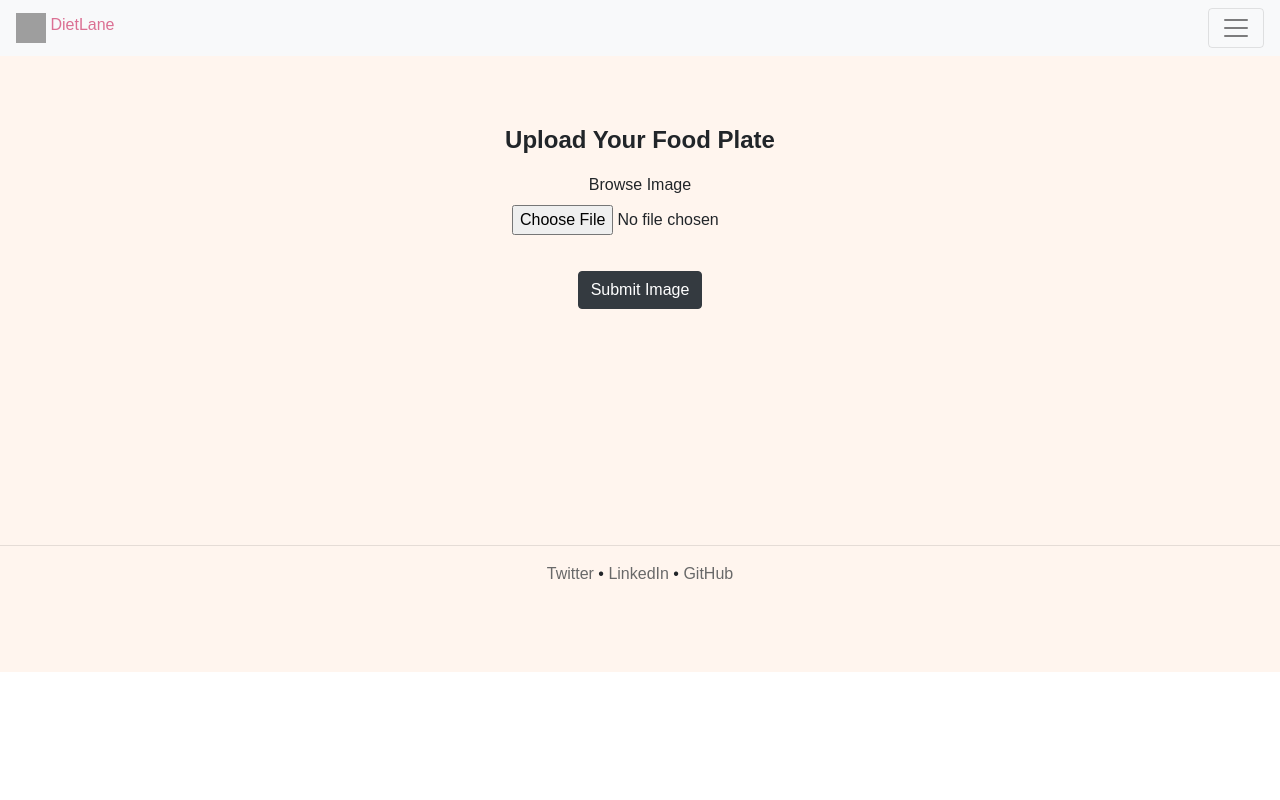
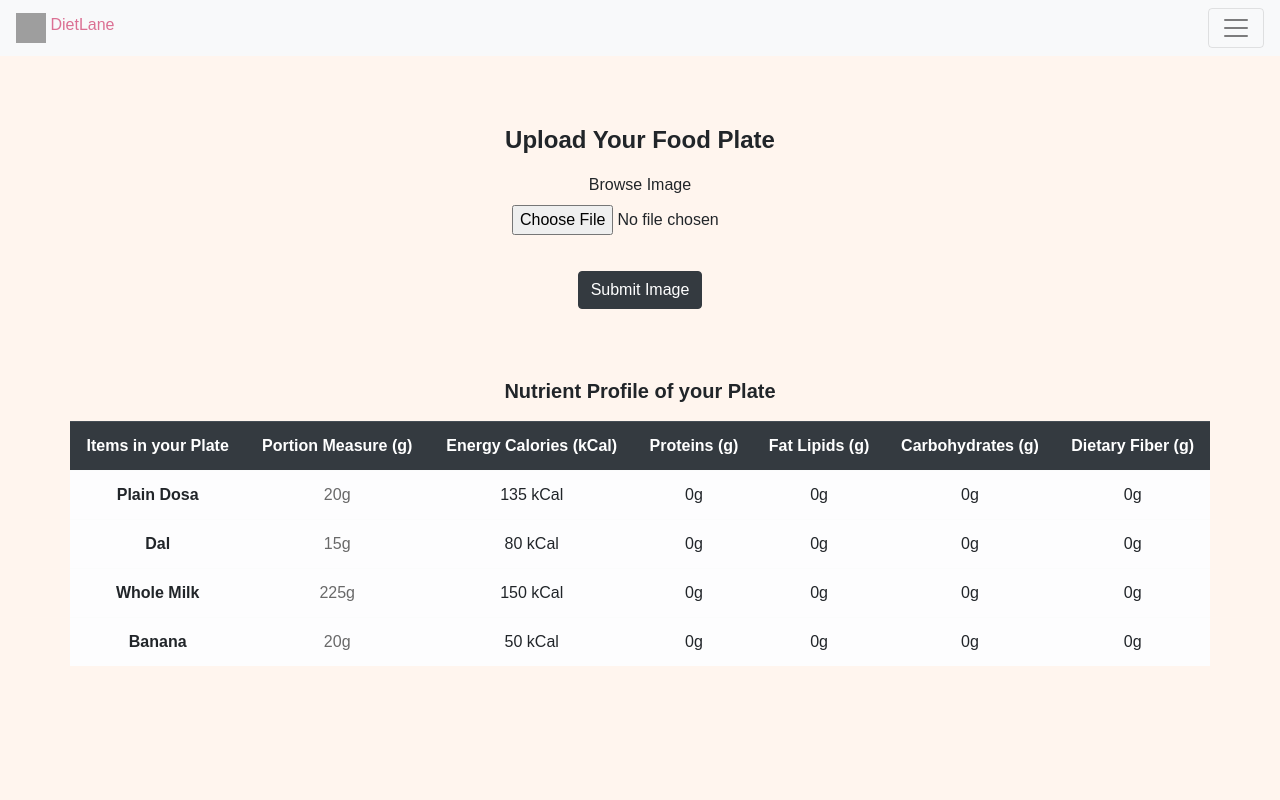
Before and after one commit to fardeenxbaig/dietetics, a React (Create React App) app: page / in a window 1280 px wide. Both pictures are taken after a click on the button "Evaluate My Plate". Shown: the top 800 px of the page. Built offline with nearby package versions, Linux system fonts and the light colour scheme; grey boxes are pictures that could not be loaded.

Commit message:
Changed logo & completed nutrient table

```diff
--- a/src/components/data/calorie-data.js
+++ b/src/components/data/calorie-data.js
@@ -1,23 +1,39 @@
 const calorieData = [
   {
     name: "Plain Dosa",
-    measure: "1 medium",
-    calories: 135
+    measure: 20,
+    calories: 135,
+    proteins: 0,
+    fats: 0,
+    carbs: 0,
+    fiber: 0
   },
   {
     name: "Dal",
-    measure: "1 large katori",
-    calories: 80
+    measure: 15,
+    calories: 80,
+    proteins: 0,
+    fats: 0,
+    carbs: 0,
+    fiber: 0
   },
   {
     name: "Whole Milk",
-    measure: "225 ml (1 cup)",
-    calories: 150
+    measure: 225,
+    calories: 150,
+    proteins: 0,
+    fats: 0,
+    carbs: 0,
+    fiber: 0
   },
   {
     name: "Banana",
-    measure: "1/2 medium",
-    calories: 50
+    measure: 20,
+    calories: 50,
+    proteins: 0,
+    fats: 0,
+    carbs: 0,
+    fiber: 0
   }
 ];
 
--- a/src/components/enterimage.js
+++ b/src/components/enterimage.js
@@ -1,8 +1,12 @@
-import React, { useState } from "react";
+import React, { useState, useEffect } from "react";
 import { NutrientOutput } from "./displaynutrients";
 
 export function ImageInput() {
-  const [state, setState] = useState({ clicked: false, file: null });
+  const [state, setState] = useState({ clicked: true, file: null });
+
+  useEffect(() => {
+    if (state.clicked) return <NutrientOutput />;
+  });
 
   return (
     <form>
--- a/src/components/food-details.js
+++ b/src/components/food-details.js
@@ -6,8 +6,12 @@ function FoodDetails(props) {
   return (
     <tr className="table-light">
       <td style={{ fontWeight: "bold" }}>{props.name}</td>
-      <td style={{ color: "dimgray" }}>{props.measure}</td>
-      <td>({props.calories}) Cal</td>
+      <td style={{ color: "dimgray" }}>{props.measure}g</td>
+      <td>{props.calories} kCal</td>
+      <td>{props.proteins}g</td>
+      <td>{props.fats}g</td>
+      <td>{props.carbs}g</td>
+      <td>{props.fiber}g</td>
     </tr>
   );
 }
@@ -15,11 +19,15 @@ function FoodDetails(props) {
 /* Display Food Details Table */
 export function FoodTable(props) {
   return (
-    <table className="container w-50 table table-hover">
+    <table className="container w-100 table table-hover">
       <tr class="thead-dark">
         <th>Items in your Plate</th>
-        <th>Measure</th>
-        <th>Calories</th>
+        <th>Portion Measure (g)</th>
+        <th>Energy Calories (kCal)</th>
+        <th>Proteins (g)</th>
+        <th>Fat Lipids (g)</th>
+        <th>Carbohydrates (g)</th>
+        <th>Dietary Fiber (g)</th>
       </tr>
       {calorieData.map((foodItem) => (
         <FoodDetails
@@ -27,6 +35,10 @@ export function FoodTable(props) {
           name={foodItem.name}
           measure={foodItem.measure}
           calories={foodItem.calories}
+          proteins={foodItem.proteins}
+          fats={foodItem.fats}
+          carbs={foodItem.carbs}
+          fiber={foodItem.fiber}
         />
       ))}
     </table>
--- a/src/components/navbar.js
+++ b/src/components/navbar.js
@@ -1,13 +1,14 @@
 import React from "react";
 import history from "./history";
 //onClick={() => history.push("/")
+// <img src="https://banner2.cleanpng.com/20190731/coj/kisspng-fork-icon-fast-food-icon-5d4125521cc0d5.6481897415645504821178.jpg"
 
 export function Header(props) {
   return (
     <nav className="navbar navbar-light bg-light">
       <a classNAme="navbar-brand" href="/" style={{ color: "palevioletred" }}>
         <img
-          src="https://banner2.cleanpng.com/20190731/coj/kisspng-fork-icon-fast-food-icon-5d4125521cc0d5.6481897415645504821178.jpg"
+          src={require("./images/logo.png")}
           width="30"
           height="30"
           class="d-inline-block align-top"
```
Also changed, not shown: src/components/images/logo.png (added).
